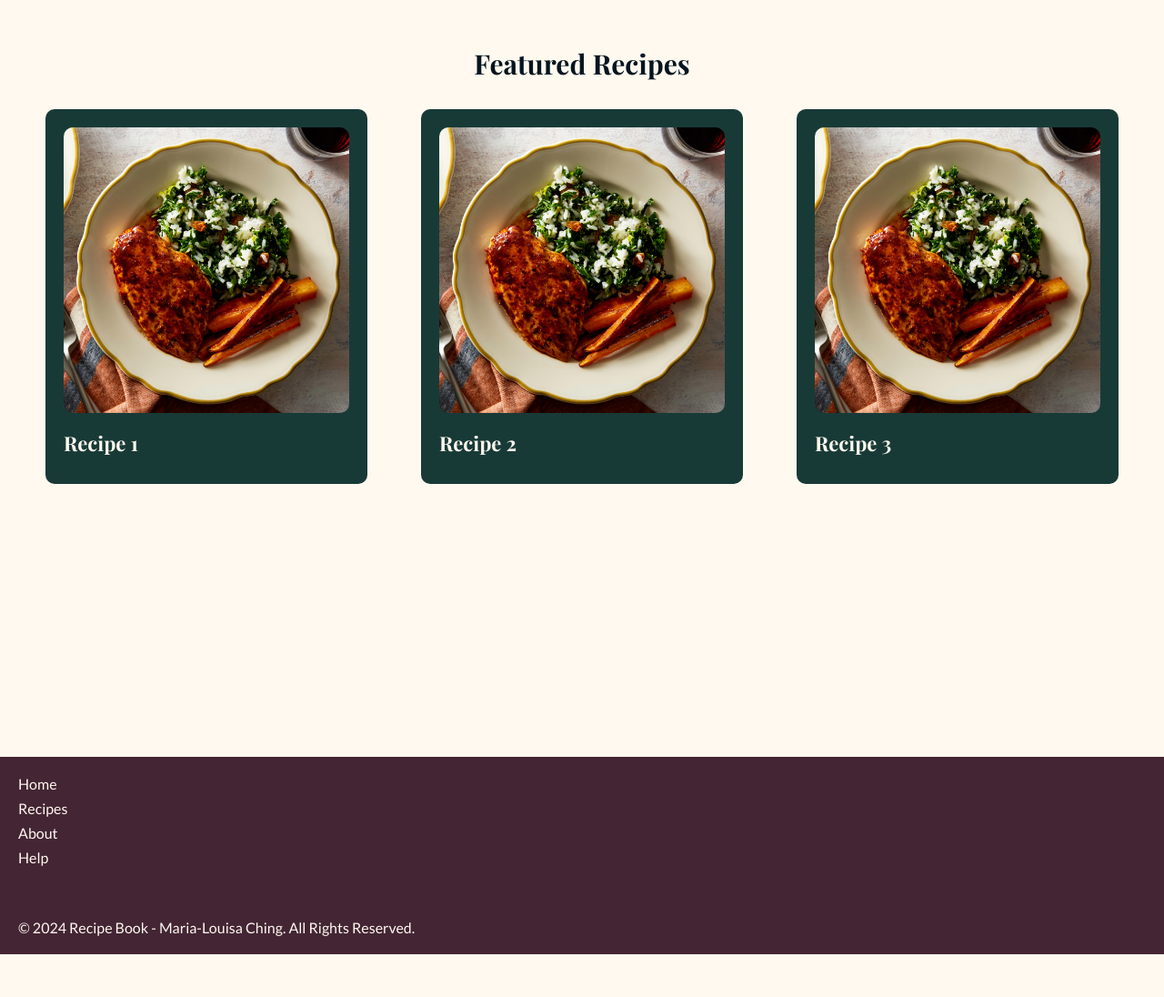
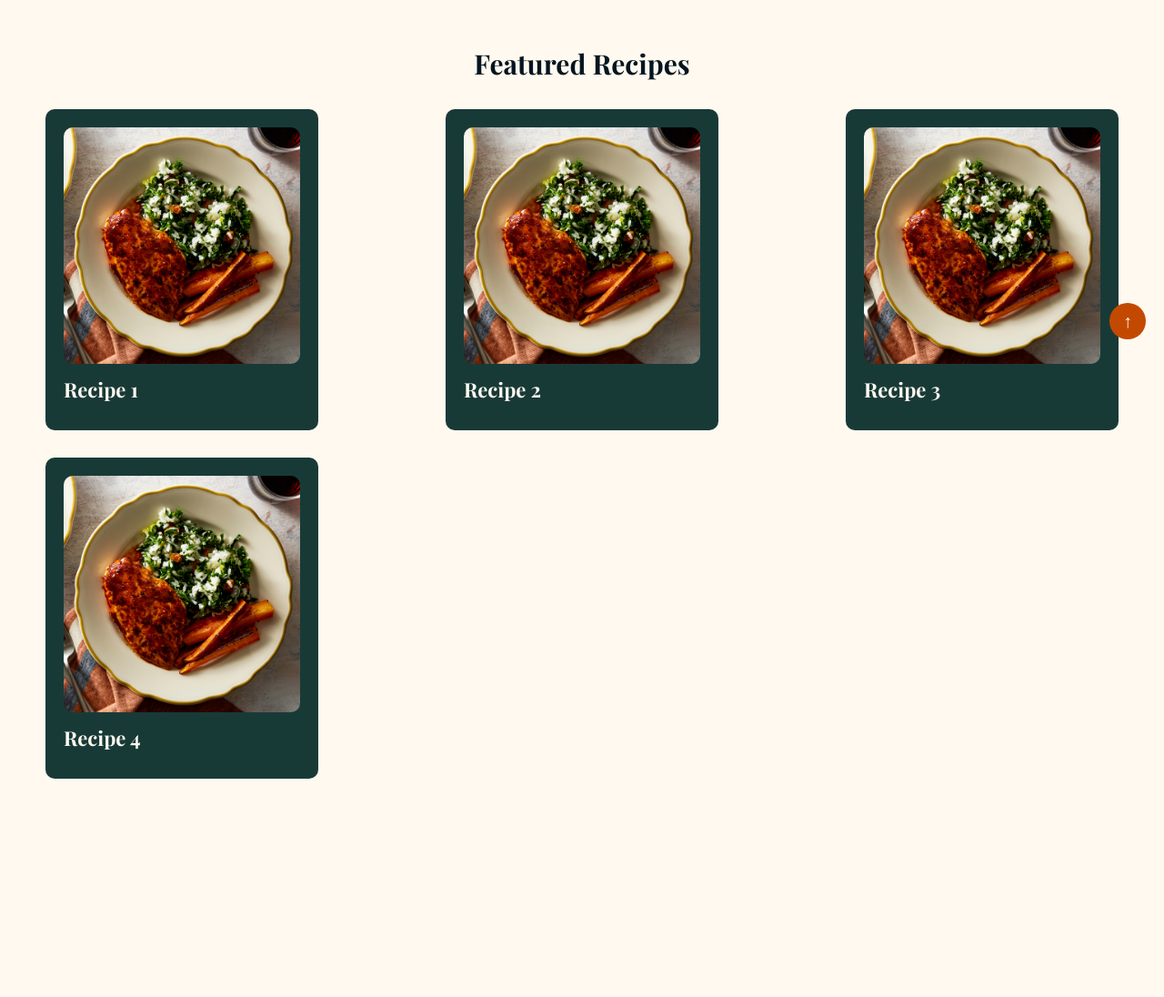
Before and after one commit to mjc498/idm232-mjc498, a PHP site: page / in a window 1280 px wide. Shown: the part 407-1503 px from the top of the page at 91% size. Before the commit the page ends 1456 px from the top, so only its background shows below. Run offline with PHP 8.4, Linux system fonts and the light colour scheme.

Commit message:
❕index

```diff
--- a/index.html
+++ b/index.html
@@ -8,7 +8,7 @@
 </head>
 <body>
 
-<!-- navigation bar -->
+<!-- NAVIGATION -->
     <header>
         <div class="logo">
             <h1>Recipe Book</h1>
@@ -20,7 +20,8 @@
                 <li><a href="about.html">About</a></li>
                 <li><a href="help.html">Help</a></li>
             </ul>
-            <!-- Hamburger Menu Icon -->
+
+<!-- HAMBURGER -->
             <div class="hamburger" id="hamburger">
                 <span></span>
                 <span></span>
@@ -29,7 +30,7 @@
         </nav>
     </header>
 
-<!-- hero -->
+<!-- HERO -->
     <section class="hero">
         <div class="hero-text">
             <h2>Home</h2>
@@ -37,7 +38,7 @@
         </div>
     </section>
 
-<!-- featured recipes -->
+<!-- RECIPES -->
     <section class="featured-recipes">
         <h2>Featured Recipes</h2>
         <div class="recipe-grid">
@@ -53,10 +54,19 @@
                 <img src="images/recipe-01.jpg" alt="Recipe 3">
                 <h3>Recipe 3</h3></a>
             </div>
+            <div class="recipe-card"><a href="recipe-01.html">
+                <img src="images/recipe-01.jpg" alt="Recipe 3">
+                <h3>Recipe 4</h3></a>
+            </div>
         </div>
     </section>
 
-<!-- footer -->
+<!-- SCROLL -->
+    <button class="scroll-top" onclick="window.scrollTo({ top: 0, behavior: 'smooth' })">
+        ↑
+    </button>
+
+<!-- FOOTER -->
     <footer>
         <div class="footer-links">
             <ul>
@@ -69,7 +79,7 @@
         </div>
     </footer>
 
-<!-- script -->
+<!-- SCRIPT -->
     <script>
         const hamburger = document.getElementById('hamburger');
         const navList = document.getElementById('nav-list');
@@ -78,6 +88,10 @@
             hamburger.classList.toggle('active');
             navList.classList.toggle('active');
         });
+
+        window.addEventListener('scroll', () => {
+        document.body.classList.toggle('scrolled', window.scrollY > 100);
+        });
     </script>
 
 </body>
--- a/recipes.css
+++ b/recipes.css
@@ -217,6 +217,7 @@ footer p {
     background-image: url('images/hero-image.jpg');
     background-size: cover;
     background-position: center;
+    background-attachment: fixed;
     padding: 100px 20px;
     text-align: center;
     color: var(--primary-bg-color);
@@ -248,11 +249,11 @@ footer p {
     margin-bottom: 20px;
 }
 
-
 .recipe-grid {
     display: flex;
     flex-direction: row;
-    justify-content: space-between;
+    justify-content: center;
+    gap: 20px;
     flex-wrap: wrap;
 }
 
@@ -261,8 +262,10 @@ footer p {
     padding: 20px;
     border-radius: 10px;
     color: var(--primary-bg-color);
+    width: 30%;
+    max-width: 300px;
+    transition: transform 0.3s;
     text-align: center;
-    width: 30%;
 }
 
 .recipe-card img {
@@ -278,8 +281,14 @@ footer p {
         gap: 10px;
     }
 
+    .recipe-grid {
+        flex-direction: column;
+        align-items: center;
+    }
+
     .recipe-card {
-        width: 100px;
+        width: 80%;
+        margin-bottom: 20px;
     }
 
     header {
@@ -315,7 +324,7 @@ footer p {
     }
 
     .recipe-card {
-        width: 100% !important;
+        width: 90%;
         margin-bottom: 20px;
     }
 
@@ -413,14 +422,15 @@ footer p {
 }
 
 .recipe-card:hover {
-    transform: translateY(-10px);
+    transform: translateY(-10px) scale(1.02);
+    box-shadow: 0 4px 10px rgba(0, 0, 0, 0.15);
 }
 
 .recipe-card img {
     width: 100%;
     height: auto;
     border-radius: 10px;
-    margin-bottom: 15px;
+    margin-bottom: 10px;
 }
 
 .recipe-card h3 {
@@ -664,3 +674,26 @@ h2 {
     margin-bottom: 20px;
     list-style-type: none;
 }
+
+/* SCROLL */
+.scroll-top {
+    position: fixed;
+    bottom: 20px;
+    right: 20px;
+    display: none;
+    width: 40px;
+    height: 40px;
+    background-color: var(--accent-color);
+    color: var(--primary-bg-color);
+    border: none;
+    border-radius: 50%;
+    cursor: pointer;
+    font-size: 20px;
+        display: flex;
+    align-items: center;
+    justify-content: center;
+}
+
+body.scrolled .scroll-top {
+    display: block;
+}
```
Also changed, not shown: 1 other file.
